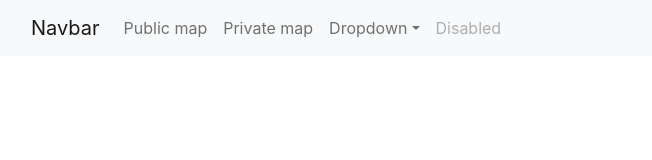
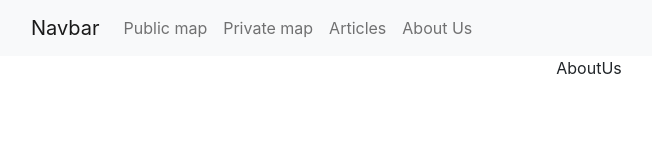
Before and after one commit to Shady-Hakim/ivyou, a React (Create React App) app: page /about-us in a window 1280 px wide. Shown: the top 160 px of the page, without its empty margins (51-703 px from the left). Built offline with nearby package versions, Linux system fonts and the light colour scheme.

Commit message:
adding about, articles

```diff
--- a/src/navigation/Navbar.js
+++ b/src/navigation/Navbar.js
@@ -33,40 +33,15 @@ function Navbar() {
                 Private map
               </Link>
             </li>
-            <li className='nav-item dropdown'>
-              <a
-                className='nav-link dropdown-toggle'
-                href='#'
-                id='navbarDropdown'
-                role='button'
-                data-bs-toggle='dropdown'
-                aria-expanded='false'
-              >
-                Dropdown
-              </a>
-              <ul className='dropdown-menu' aria-labelledby='navbarDropdown'>
-                <li>
-                  <a className='dropdown-item' href='#'>
-                    Action
-                  </a>
-                </li>
-                <li>
-                  <a className='dropdown-item' href='#'>
-                    Another action
-                  </a>
-                </li>
-                <li>
-                  <hr className='dropdown-divider' />
-                </li>
-                <li>
-                  <a className='dropdown-item' href='#'>
-                    Something else here
-                  </a>
-                </li>
-              </ul>
+            <li className='nav-item'>
+              <Link className='nav-link' to='/articles'>
+                Articles
+              </Link>
             </li>
             <li className='nav-item'>
-              <a className='nav-link disabled'>Disabled</a>
+              <Link className='nav-link' to='/about-us'>
+                About Us
+              </Link>
             </li>
           </ul>
         </div>
--- a/src/navigation/Router.js
+++ b/src/navigation/Router.js
@@ -1,4 +1,6 @@
 import { Routes, Route } from 'react-router-dom';
+import AboutUs from '../screens/AboutUs';
+import Articles from '../screens/Articles';
 import PrivateMap from '../screens/PrivateMap';
 import PublicMap from '../screens/PublicMap';
 function Router() {
@@ -6,6 +8,8 @@ function Router() {
     <Routes>
       <Route path='/' element={<PublicMap />} />
       <Route path='/privatemap' element={<PrivateMap />} />
+      <Route path='/articles' element={<Articles />} />
+      <Route path='/about-us' element={<AboutUs />} />
     </Routes>
   );
 }
--- /dev/null
+++ b/src/screens/AboutUs.js
@@ -0,0 +1,5 @@
+function AboutUs() {
+  return <div>AboutUs</div>;
+}
+
+export default AboutUs;
--- /dev/null
+++ b/src/screens/Articles.js
@@ -0,0 +1,5 @@
+function Articles() {
+  return <div>Articles</div>;
+}
+
+export default Articles;
```
